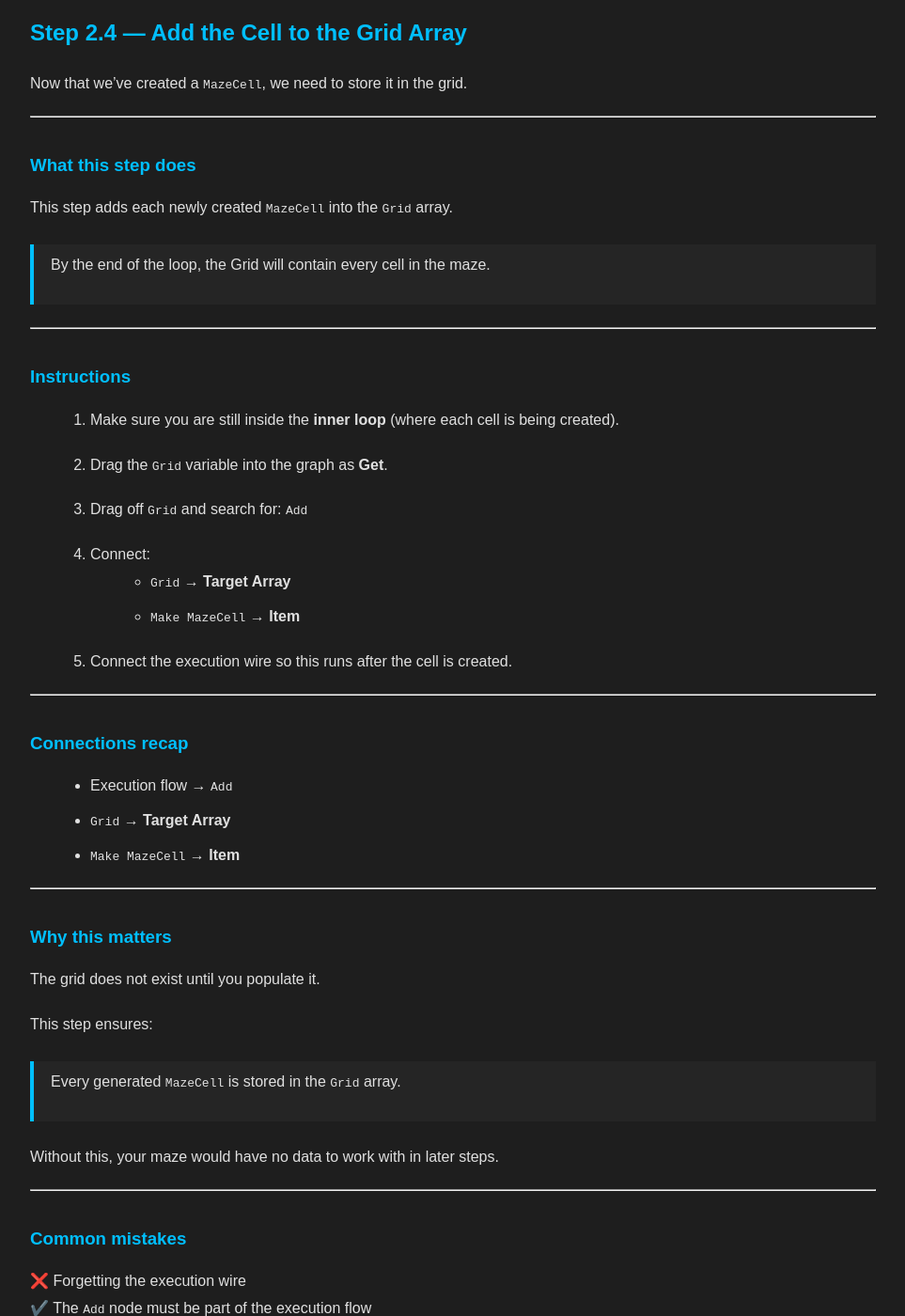
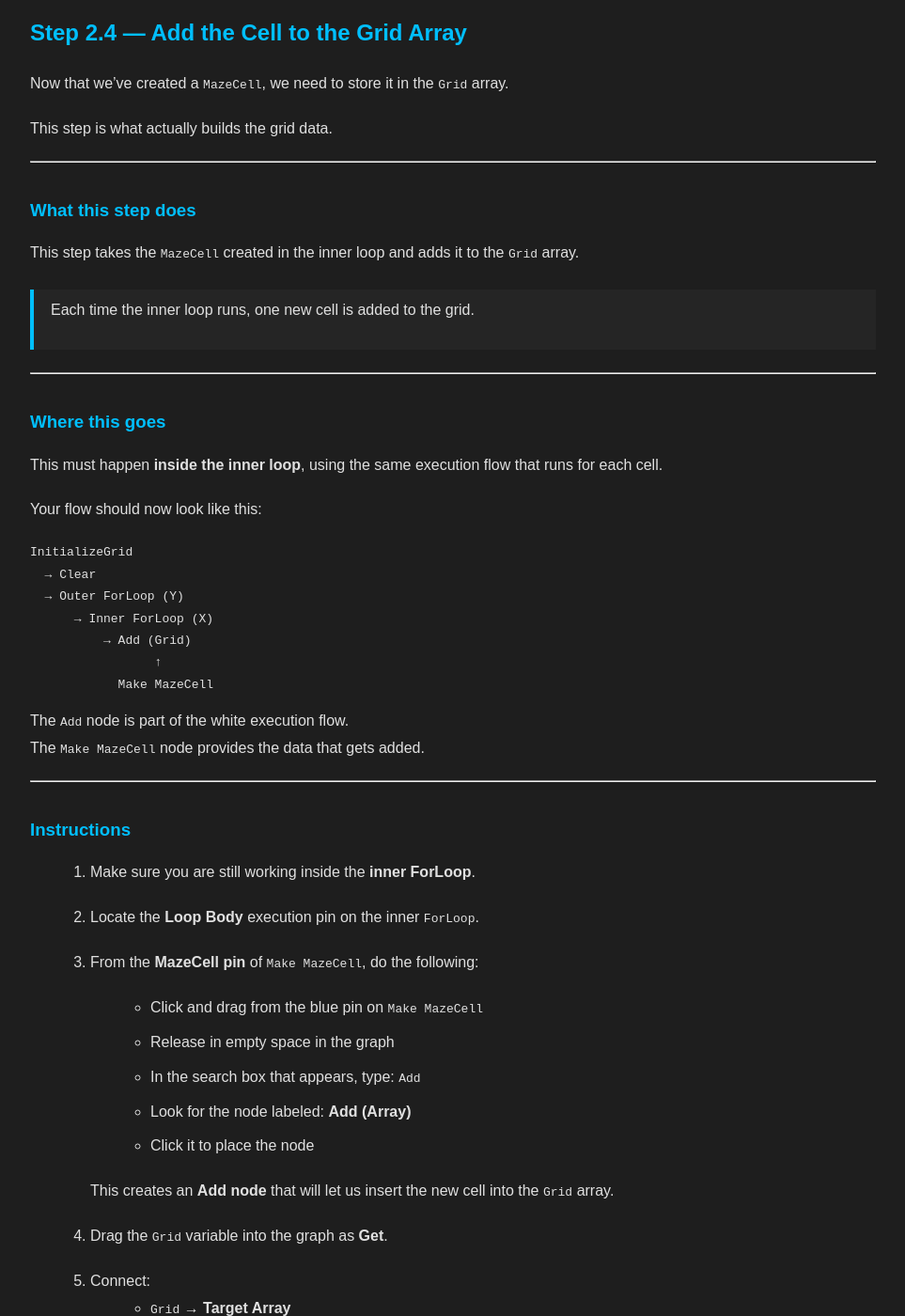
Before and after one commit to ScriptureExamined/NovawrightStudios, a Jekyll site: the page built from _posts/2025-08-02-UE5-Maze-Tutorial-using-Blueprints.md, in a window 1280 px wide and 1400 px high, scrolled down 17253 px. Shown: the whole window at 94% size, without its empty margins (158-1121 px from the left). Built offline with Jekyll 4.4.1, drawn with Linux system fonts in a browser that asks for light colours; some of the changed text lies outside the part shown.

Commit message:
Update UE5 Maze Tutorial

```diff
--- a/_posts/2025-08-02-UE5-Maze-Tutorial-using-Blueprints.md
+++ b/_posts/2025-08-02-UE5-Maze-Tutorial-using-Blueprints.md
@@ -345,7 +345,7 @@ When `InitializeGrid` runs:
 ---
 
 <a href="{{ '/assets/images/blog/Step 2.1.png' | relative_url }}">
-  <img src="{{ '/assets/images/blog/Step 2.1.png' | relative_url }}" alt="Screenshot showing InitializeGrid  Grid  Clear" class="post-image">
+  <img src="{{ '/assets/images/blog/Step 2.1.png' | relative_url }}" alt="Screenshot showing InitializeGrid  Grid  Clear node at start of function" class="post-image">
 </a>
 
 ---
@@ -631,92 +631,140 @@ This cell will be added to the `Grid` array in the next step.
 
 ## Step 2.4 — Add the Cell to the Grid Array
 
-Now that we’ve created a `MazeCell`, we need to store it in the grid.
+Now that we’ve created a `MazeCell`, we need to store it in the `Grid` array.
+
+This step is what actually builds the grid data.
 
 ---
 
 ### What this step does
 
-This step adds each newly created `MazeCell` into the `Grid` array.
-
-> By the end of the loop, the Grid will contain every cell in the maze.
+This step takes the `MazeCell` created in the inner loop and adds it to the `Grid` array.
+
+> Each time the inner loop runs, one new cell is added to the grid.
+
+---
+
+### Where this goes
+
+This must happen **inside the inner loop**, using the same execution flow that runs for each cell.
+
+Your flow should now look like this:
+
+    InitializeGrid
+      → Clear
+      → Outer ForLoop (Y)
+          → Inner ForLoop (X)
+              → Add (Grid)
+                     ↑
+                Make MazeCell
+
+The `Add` node is part of the white execution flow.
+The `Make MazeCell` node provides the data that gets added.
 
 ---
 
 ### Instructions
 
-1. Make sure you are still inside the **inner loop** (where each cell is being created).
-
-2. Drag the `Grid` variable into the graph as **Get**.
-
-3. Drag off `Grid` and search for:
-   `Add`
-
-4. Connect:
+1. Make sure you are still working inside the **inner ForLoop**.
+
+2. Locate the **Loop Body** execution pin on the inner `ForLoop`.
+
+3. From the **MazeCell pin** of `Make MazeCell`, do the following:
+
+   - Click and drag from the blue pin on `Make MazeCell`
+   - Release in empty space in the graph
+   - In the search box that appears, type:
+     `Add`
+   - Look for the node labeled:
+     **Add (Array)**
+   - Click it to place the node
+
+   This creates an **Add node** that will let us insert the new cell into the `Grid` array.
+
+4. Drag the `Grid` variable into the graph as **Get**.
+
+5. Connect:
    - `Grid` → **Target Array**
-   - `Make MazeCell` → **Item**
-
-5. Connect the execution wire so this runs after the cell is created.
+
+6. Make sure the white execution wire goes:
+   - inner `ForLoop Loop Body` → `Add`
 
 ---
 
 ### Connections recap
 
-- Execution flow → `Add`
+- inner `ForLoop Loop Body` → `Add` (Exec)
 - `Grid` → **Target Array**
 - `Make MazeCell` → **Item**
 
 ---
 
+### What is happening here
+
+Each time the inner loop runs:
+
+- the loop reaches one grid position
+- `Make MazeCell` builds the cell data for that position
+- `Add` stores that new cell in the `Grid` array
+
+So the array builds like this:
+
+- first loop → add cell (0,0)
+- next loop → add cell (1,0)
+- next loop → add cell (2,0)
+- continue until the entire grid is filled
+
+---
+
 ### Why this matters
 
-The grid does not exist until you populate it.
-
-This step ensures:
-
-> Every generated `MazeCell` is stored in the `Grid` array.
-
-Without this, your maze would have no data to work with in later steps.
+Creating the cell is not enough—you must store it.
+
+> The `Grid` array is what the rest of the maze system uses to read and modify cells.
+
+Without this step:
+
+- the grid stays empty
+- later steps like neighbor checks will fail
 
 ---
 
 ### Common mistakes
 
-❌ Forgetting the execution wire
-✔️ The `Add` node must be part of the execution flow
-
----
-
-❌ Using `Set Grid` instead of `Get Grid`
-✔️ Always use **Get** when feeding into the Add node
-
----
-
-❌ Not connecting `Make MazeCell` to Item
-✔️ The cell you created must be what gets added
-
----
-
-❌ Adding outside the loop
-✔️ This must happen inside the loop so every cell is added
+❌ Trying to connect execution from `Make MazeCell`
+✔️ `Make MazeCell` is a pure node and has no exec pins
+
+❌ Connecting the wrong white wire
+✔️ The exec wire should come from the inner `ForLoop Loop Body`
+
+❌ Using `Set Grid` instead of `Add`
+✔️ Use `Add` to append items to the array
+
+❌ Forgetting to connect `Make MazeCell` to **Item**
+✔️ That is the cell data being stored
+
+❌ Placing the `Add` node outside the inner loop
+✔️ It must run once per cell
 
 ---
 
 ### Expected result
 
-As the loop runs:
-
-- Each `MazeCell` is added to the `Grid` array
-- The array grows one element at a time
-
-By the end of the loop:
-
-> `Grid` contains all cells in the maze, in order
+As the loops run:
+
+- each `MazeCell` is created
+- each cell is added to the `Grid` array
+- the array grows one element at a time
+
+By the end of both loops:
+
+> `Grid` contains every cell in the maze, in order
 
 ---
 
 <a href="{{ '/assets/images/blog/Step 2.4.png' | relative_url }}">
-  <img src="{{ '/assets/images/blog/Step 2.4.png' | relative_url }}" alt="Screenshot showing Make MazeCell connected into Add node targeting Grid" class="post-image">
+  <img src="{{ '/assets/images/blog/Step 2.4.png' | relative_url }}" alt="Screenshot showing Make MazeCell → Add (Grid) setup inside loop" class="post-image">
 </a>
 
 ---
@@ -813,7 +861,9 @@ In the next step, we will build the formula that performs this conversion.
 
 ---
 
-> **Screenshot placeholder:** Insert image showing the GetIndex function with inputs and output configured
+<a href="{{ '/assets/images/blog/Step 3.png' | relative_url }}">
+  <img src="{{ '/assets/images/blog/Step 3.png' | relative_url }}" alt="Screenshot showing the GetIndex function with inputs and output configured" class="post-image">
+</a>
 
 ---
 
@@ -833,25 +883,60 @@ This step builds the formula that converts 2D grid coordinates into a 1D array i
 
 ### The formula
 
-Index = X + (Y \* GridWidth)
+Index = X + (Y * GridWidth)
+
+---
+
+### Where X and Y come from
+
+The `X` and `Y` values are the **inputs** of the `GetIndex` function.
+
+In Unreal Engine 5, function inputs do **not** appear in the My Blueprint panel.
+
+Instead:
+
+> They are available as pins on the **Function Entry node**
+
+When you open `GetIndex`, you should see:
+
+    GetIndex (Entry)
+        X
+        Y
+
+These pins are what you will use in this step.
 
 ---
 
 ### Instructions
 
-1. Drag in the `Y` variable as **Get**.
-2. Drag in `GridWidth` as **Get**.
-3. Add a multiplication (`*`) node:
-   - Connect `Y` → input A
-   - Connect `GridWidth` → input B
-
-4. Drag in the `X` variable as **Get**.
-
-5. Add an addition (`+`) node:
-   - Connect the result of `(Y * GridWidth)` → input A
-   - Connect `X` → input B
-
-6. Connect the result of the addition to the **Return Node**.
+1. Locate the **Function Entry node** for `GetIndex`.
+
+2. From the `Y` input pin on the Entry node:
+   - click and drag a wire into empty space in the graph
+   - release the wire and search for:
+     `*`
+   - choose the integer **multiply** node
+
+3. Drag `GridWidth` into the graph as **Get**.
+
+4. Connect:
+   - `Y` → first input of the multiply node
+   - `GridWidth` → second input of the multiply node
+
+5. From the `X` input pin on the Entry node:
+  - click and drag a wire into the graph
+  - search for:
+    `+`
+  - select the integer **Add** node
+
+6. From the output of the multiply node:
+   - connect it to the second input of the Add node
+
+7. Connect:
+   - result of `(Y * GridWidth)` → first input of the Add node
+   - `X` → second input of the Add node
+
+8. Connect the output of the add node to the **Return Node**.
 
 ---
 
@@ -888,6 +973,11 @@ If `GridWidth = 21`:
 
 ### Common mistakes
 
+❌ Looking for X and Y in the variable list
+✔️ They are on the **Function Entry node**
+
+---
+
 ❌ Forgetting parentheses (order of operations)
 ✔️ Always calculate `(Y * GridWidth)` first
 
@@ -915,7 +1005,7 @@ This will be used throughout the maze system whenever we need to access a specif
 ---
 
 <a href="{{ '/assets/images/blog/Step 3.1.png' | relative_url }}">
-  <img src="{{ '/assets/images/blog/Step 3.1.png' | relative_url }}" alt="Screenshot showing GetIndex function using X + (Y * GridWidth)" class="post-image">
+  <img src="{{ '/assets/images/blog/Step 3.1.png' | relative_url }}" alt="Screenshot showing multiply → add → return node setup" class="post-image">
 </a>
 
 ---
@@ -1017,7 +1107,9 @@ In the next steps, we will build the logic inside this function step-by-step.
 
 ---
 
-> **Screenshot placeholder:** Insert image showing the function with input and output configured
+<a href="{{ '/assets/images/blog/Step 4.png' | relative_url }}">
+  <img src="{{ '/assets/images/blog/Step 4.png' | relative_url }}" alt="Screenshot showing the GetValidNeighbors function with input and output configured" class="post-image">
+</a>
 
 ---
 
```
Also changed, not shown: other parts of _posts/2025-08-02-UE5-Maze-Tutorial-using-Blueprints.md (+1 -1 lines), assets/images/blog/Step 3.png (added), assets/images/blog/Step 4.1.png, assets/images/blog/Step 4.png (added).
